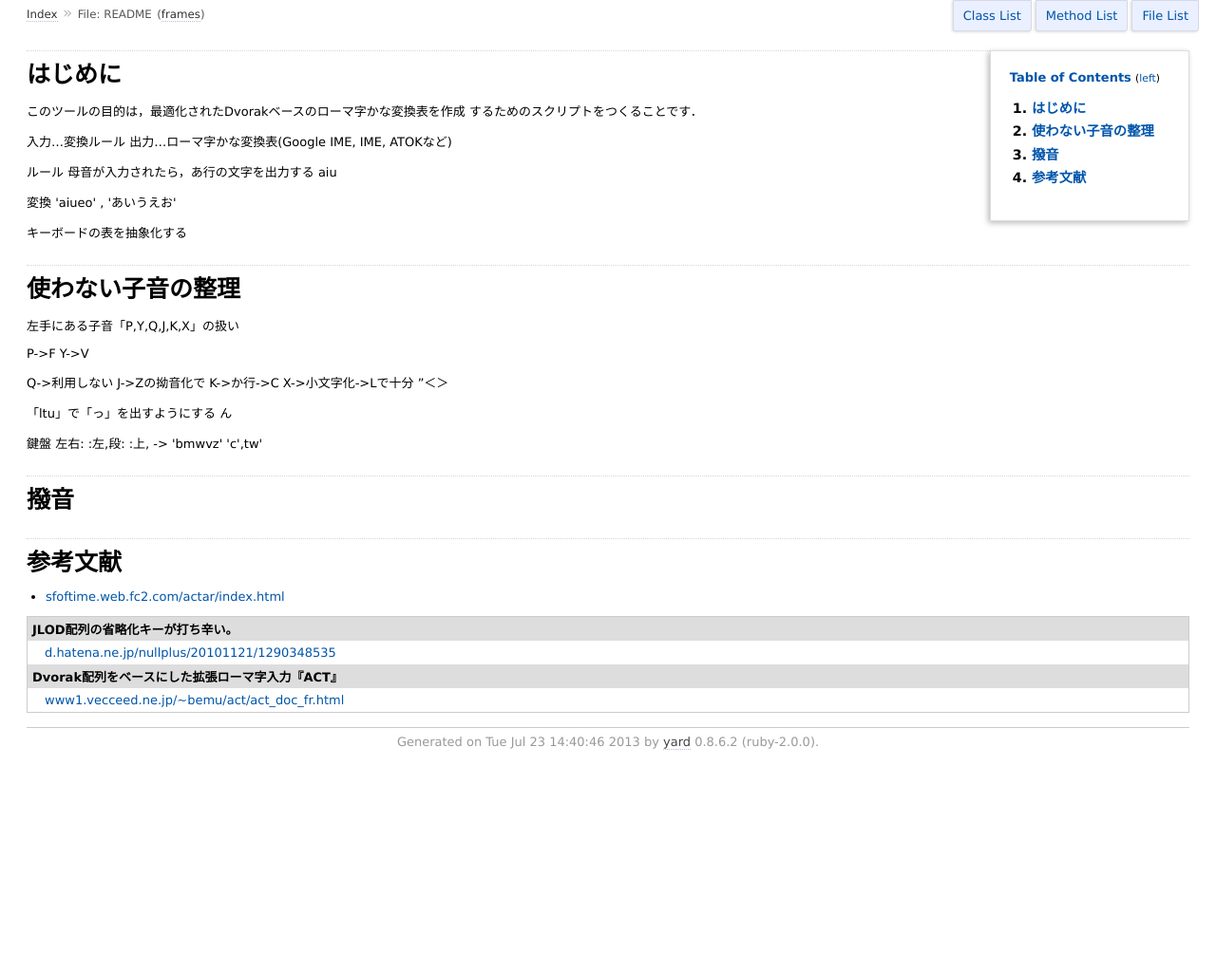
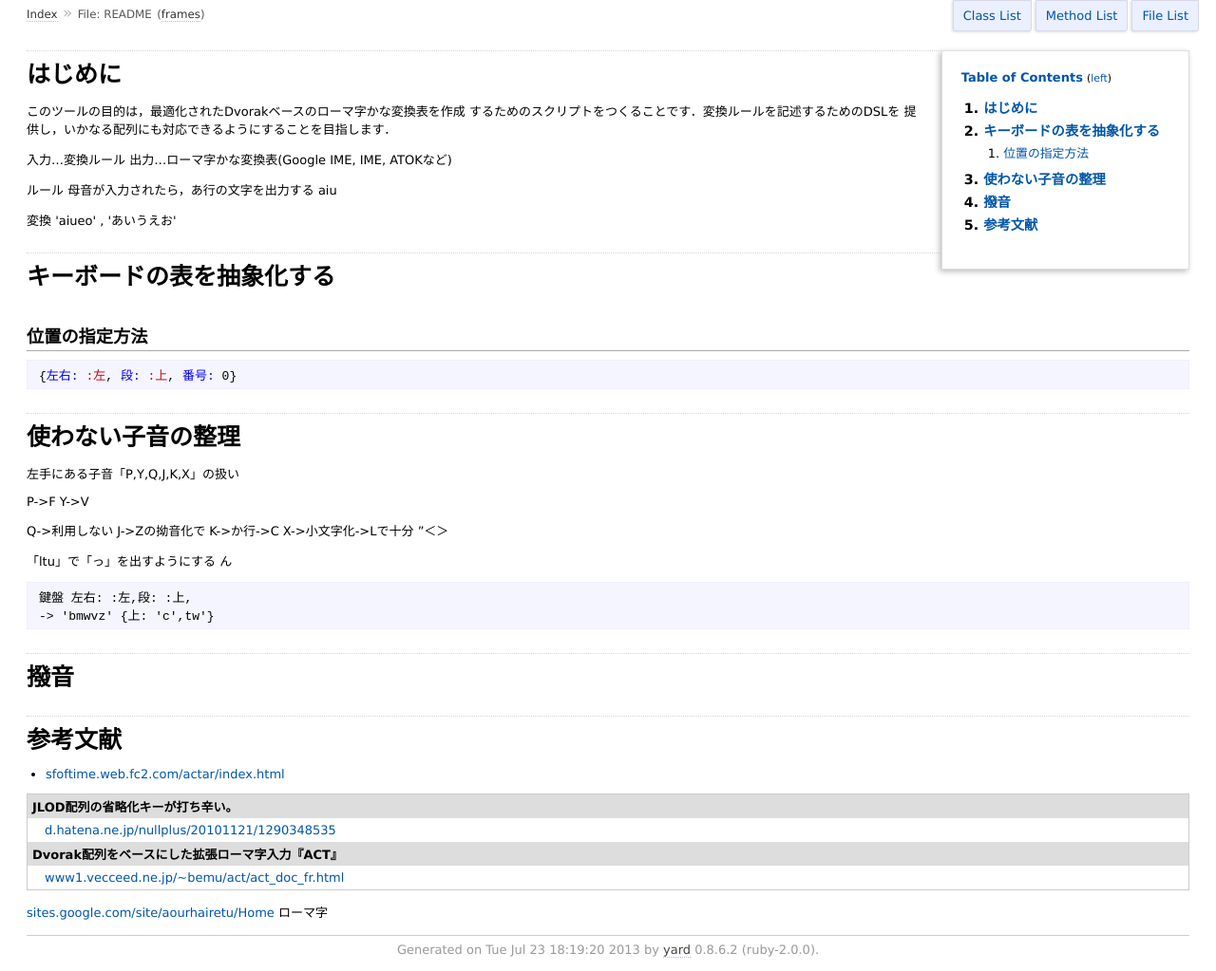
Before and after one commit to ychubachi/romaji_table, a plain HTML site: page doc/file.README.html in a window 1280 px wide. Shown: the whole page at 95% size. Before the commit the page ends 804 px from the top, so only its background shows below. Drawn offline with Linux system fonts and the light colour scheme.

```diff
--- a/doc/file.README.html
+++ b/doc/file.README.html
@@ -65,7 +65,8 @@
 <h1 id="label-%E3%81%AF%E3%81%98%E3%82%81%E3%81%AB">はじめに</h1>
 
 <p>このツールの目的は，最適化されたDvorakベースのローマ字かな変換表を作成
-するためのスクリプトをつくることです．</p>
+するためのスクリプトをつくることです．変換ルールを記述するためのDSLを
+提供し，いかなる配列にも対応できるようにすることを目指します．</p>
 
 <p>入力…変換ルール
 出力…ローマ字かな変換表(Google IME, IME, ATOKなど)</p>
@@ -76,7 +77,11 @@
 
 <p>変換 &#39;aiueo&#39; , &#39;あいうえお&#39;</p>
 
-<p>キーボードの表を抽象化する</p>
+<h1 id="label-%E3%82%AD%E3%83%BC%E3%83%9C%E3%83%BC%E3%83%89%E3%81%AE%E8%A1%A8%E3%82%92%E6%8A%BD%E8%B1%A1%E5%8C%96%E3%81%99%E3%82%8B">キーボードの表を抽象化する</h1>
+
+<h2 id="label-%E4%BD%8D%E7%BD%AE%E3%81%AE%E6%8C%87%E5%AE%9A%E6%96%B9%E6%B3%95">位置の指定方法</h2>
+
+<pre class="code ruby"><code class="ruby"><span class='lbrace'>{</span><span class='label'>左右:</span> <span class='symbol'>:左</span><span class='comma'>,</span> <span class='label'>段:</span> <span class='symbol'>:上</span><span class='comma'>,</span> <span class='label'>番号:</span> <span class='int'>0</span><span class='rbrace'>}</span></code></pre>
 
 <h1 id="label-%E4%BD%BF%E3%82%8F%E3%81%AA%E3%81%84%E5%AD%90%E9%9F%B3%E3%81%AE%E6%95%B4%E7%90%86">使わない子音の整理</h1>
 
@@ -94,8 +99,8 @@
 <p>「ltu」で「っ」を出すようにする
 ん</p>
 
-<p>鍵盤 左右: :左,段: :上,
--&gt; &#39;bmwvz&#39; &#39;c&#39;,tw&#39;</p>
+<pre class="code ruby"><code class="ruby">鍵盤 左右: :左,段: :上,
+-&gt; &#39;bmwvz&#39; {上: &#39;c&#39;,tw&#39;}</code></pre>
 
 <h1 id="label-%E6%92%A5%E9%9F%B3">撥音</h1>
 
@@ -113,10 +118,14 @@
 <p><a
 href="http://www1.vecceed.ne.jp/~bemu/act/act_doc_fr.html">www1.vecceed.ne.jp/~bemu/act/act_doc_fr.html</a></p>
 </dd></dl>
+
+<p><a
+href="https://sites.google.com/site/aourhairetu/Home">sites.google.com/site/aourhairetu/Home</a>
+ローマ字</p>
 </div></div>
 
     <div id="footer">
-  Generated on Tue Jul 23 14:40:46 2013 by
+  Generated on Tue Jul 23 18:19:20 2013 by
   <a href="http://yardoc.org" title="Yay! A Ruby Documentation Tool" target="_parent">yard</a>
   0.8.6.2 (ruby-2.0.0).
 </div>
```
Also changed, not shown: doc/Generator.html (+1 -1 lines), doc/_index.html (+1 -1 lines), doc/index.html (+14 -5 lines), doc/top-level-namespace.html (+1 -1 lines), 5 other files.
